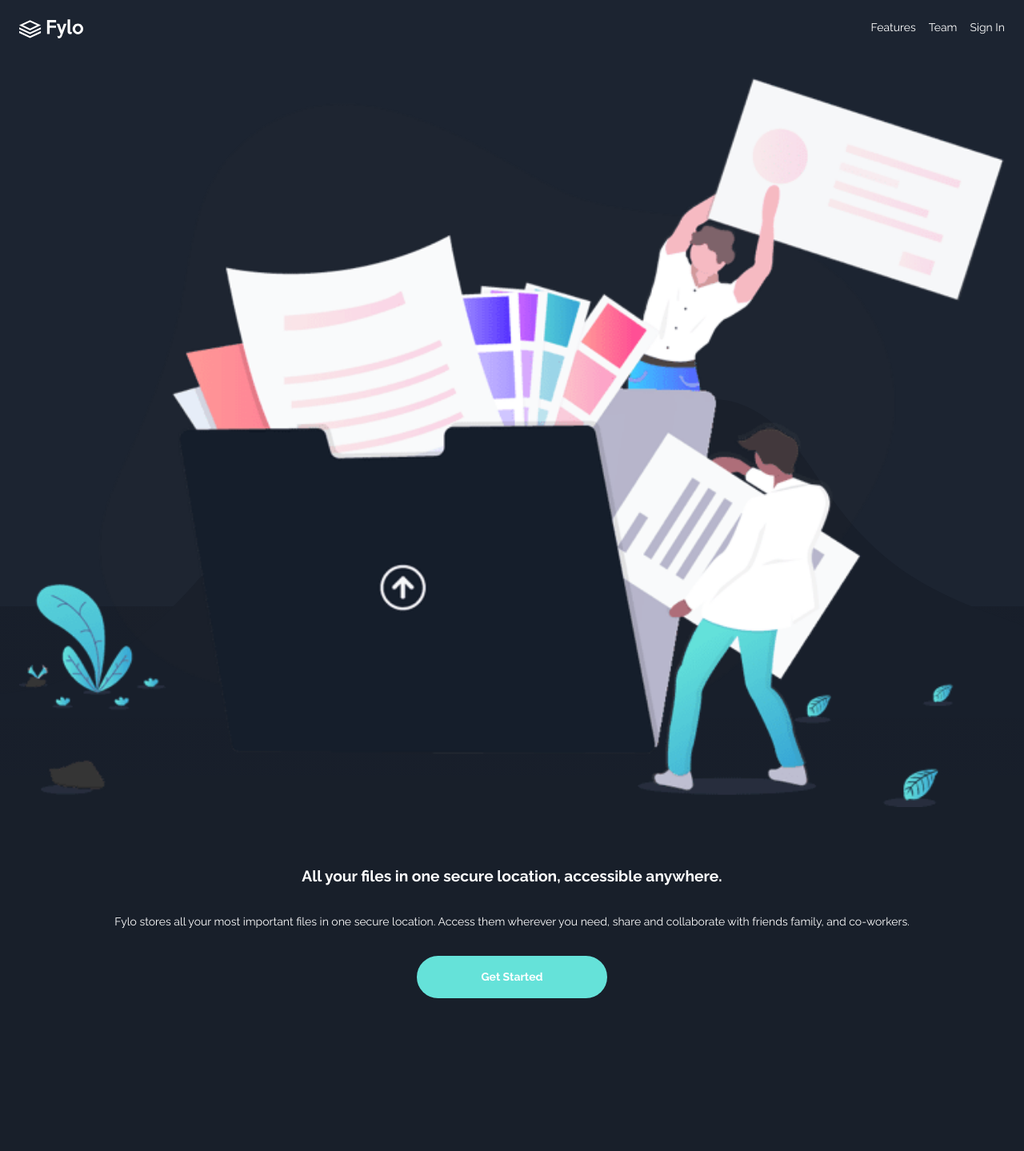
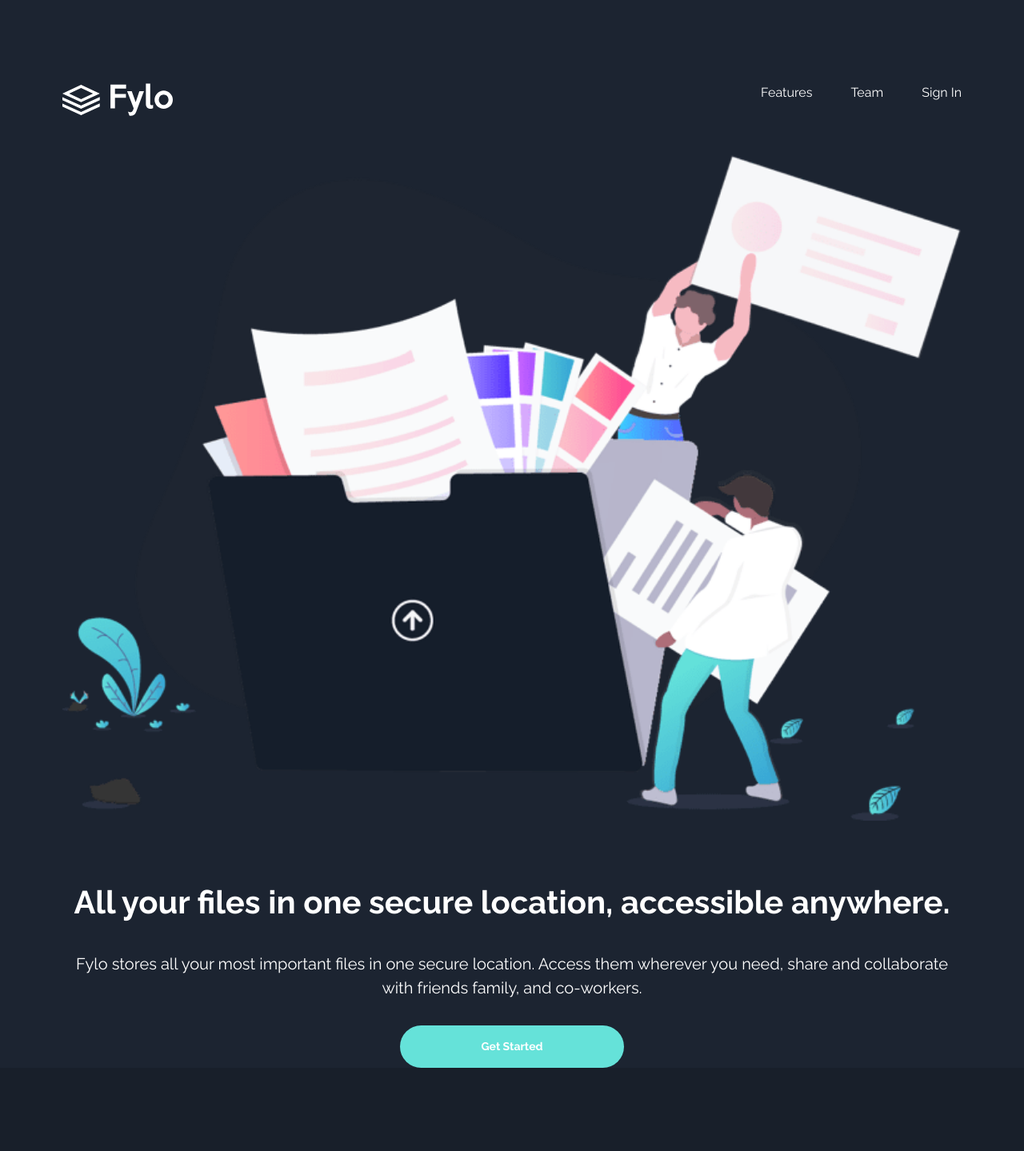
Before and after one commit to GrzybowskiPiotr/fylo-dark-theme-landing-page, a React (Vite) app: page / in a window 1280 px wide. Shown: the top 1439 px of the page at 80% size. Built offline with nearby package versions, Linux system fonts and the light colour scheme.

Commit message:
feat: tablet view add

```diff
--- a/src/components/Header/Header.module.css
+++ b/src/components/Header/Header.module.css
@@ -3,3 +3,11 @@
   justify-content: space-between;
   padding-top: 1.5rem;
 }
+@media (width>767px) {
+  .menuContainer {
+    margin-top: 5rem;
+    padding-left: 3.375rem;
+    padding-right: 3.375rem;
+    font-size: 16px;
+  }
+}
--- a/src/components/Header/Logo/Logo.module.css
+++ b/src/components/Header/Logo/Logo.module.css
@@ -1,3 +1,8 @@
 .logo {
-  width: 80px;
+  width: 5rem;
 }
+@media (width>767px) {
+  .logo {
+    width: 8.6rem;
+  }
+}
--- a/src/components/Header/Navigation/Navigation.module.css
+++ b/src/components/Header/Navigation/Navigation.module.css
@@ -5,3 +5,8 @@
   list-style: none;
   gap: 1rem;
 }
+@media (width>767px) {
+  .navList {
+    gap: 3rem;
+  }
+}
--- a/src/components/ProductOverview/ProductOverview.jsx
+++ b/src/components/ProductOverview/ProductOverview.jsx
@@ -13,9 +13,7 @@ export function ProductOverview() {
             Access them wherever you need, share and collaborate with friends
             family, and co-workers.
           </p>
-          <div className={`${style["btn-container"]} .btn-link_gradient`}>
-            <a className={style["btn-link"]}>get started</a>
-          </div>
+            <a className={`${style["btn-link"]} .btn-link_gradient`}>get started</a>
         </div>
       </div>
       <div className={style.backDecor}>
--- a/src/components/ProductOverview/ProductOverview.module.css
+++ b/src/components/ProductOverview/ProductOverview.module.css
@@ -11,7 +11,11 @@
   width: 100%;
   margin-bottom: 4.5rem;
 }
-
+.textSection {
+  display: flex;
+  flex-direction: column;
+  align-items: center;
+}
 .container h1 {
   font-size: 1.2rem;
   text-align: center;
@@ -53,3 +57,27 @@
   height: 100%;
   background-color: var(--Navy900);
 }
+@media (width>767px) {
+  .container {
+    padding: 0 3.375rem;
+  }
+  .topDecorBackground {
+    background: none;
+  }
+  .backDecor {
+    background: none;
+  }
+  .decorImg {
+    display: none;
+  }
+  .container h1 {
+    font-size: 2.5rem;
+  }
+  .container p {
+    font-size: 1.25rem;
+  }
+  .btn-link {
+    width: 17.5rem;
+    text-align: center;
+  }
+}
```
